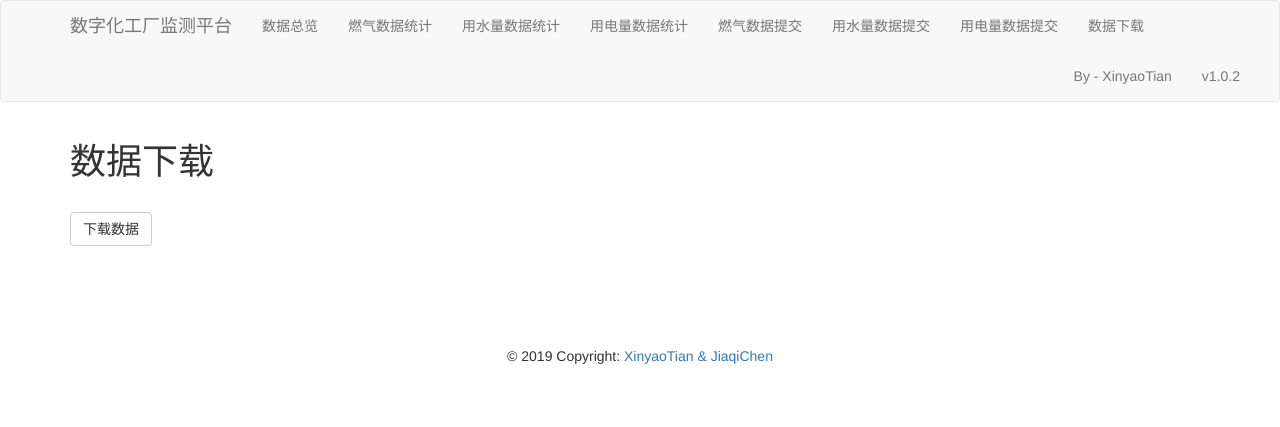
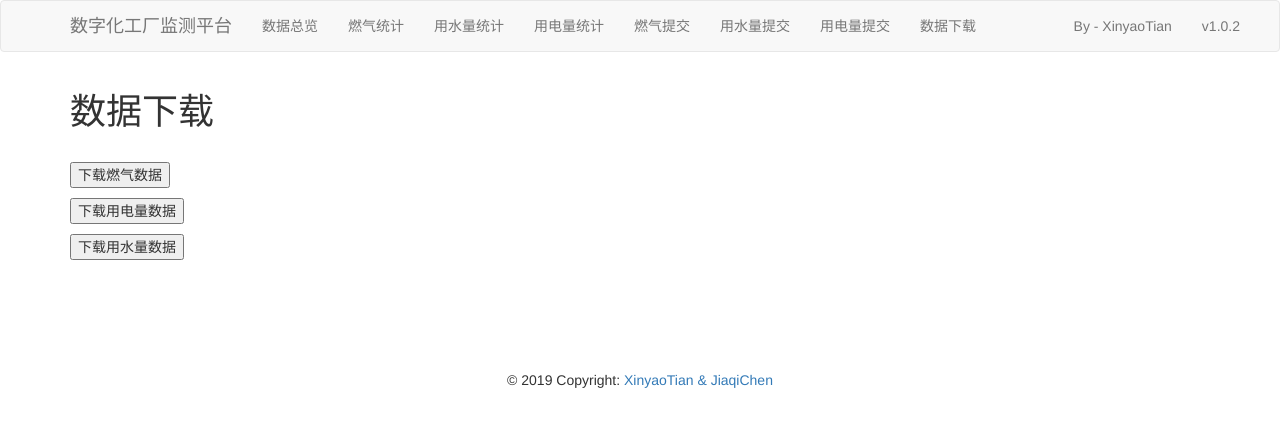
Before and after one commit to chenjiaqi-factory-project/WebUIPART, a Flask app: page /downloading in a window 1280 px wide. Shown: the top 427 px of the page. Run offline with Flask 2, Linux system fonts and the light colour scheme; some libraries are stand-ins or nearby versions.

Commit message:
Update data downloading function

```diff
--- a/app/forms.py
+++ b/app/forms.py
@@ -27,7 +27,9 @@ class WaterDataRecordForm(FlaskForm):
 
 # Send CSV file form
 class SendCsvFileForm(FlaskForm):
-    submit = SubmitField('下载数据')
+    gas_submit = SubmitField('下载燃气数据')
+    water_submit = SubmitField('下载用水量数据')
+    elec_submit = SubmitField('下载用电量数据')
 
 
 # View Panel Form
--- a/app/routes.py
+++ b/app/routes.py
@@ -182,11 +182,21 @@ def data_download_view():
 def data_download_post():
     form = SendCsvFileForm()
     if form.validate_on_submit():
-        get_doc_url = 'http://' + Config.DB_OPS_URL + '/api/gas/document/all-documents'
+        # choose data type
+        if form.gas_submit.data is True:
+            get_doc_url = 'http://' + Config.DB_OPS_URL + '/api/gas/document/all-documents'
+            file_name = 'gasData.csv'
+        elif form.elec_submit.data is True:
+            get_doc_url = 'http://' + Config.DB_OPS_URL + '/api/elec/document/all-documents'
+            file_name = 'elecData.csv'
+        else:
+            get_doc_url = 'http://' + Config.DB_OPS_URL + '/api/water/document/all-documents'
+            file_name = 'waterData.csv'
+
         result = requests.get(get_doc_url)
         if result.status_code == 200:
             document_list = get_api_info(result)
             write_csv(document_list, Config.DATA_CSV_PATH)
             flash('数据下载成功!', 'success')
             return send_file(Config.DATA_CSV_SEND_PATH, mimetype='text/csv',
-                             attachment_filename='data.csv', as_attachment=True)
+                             attachment_filename=file_name, as_attachment=True)
--- a/app/templates/base.html
+++ b/app/templates/base.html
@@ -23,12 +23,12 @@
                 <div class="container">
                     <ul class="nav navbar-nav">
                         <li><a href="{{ url_for('gas_panel_view') }}">数据总览</a></li>
-                        <li><a href="{{ url_for('gas_stats_panel') }}">燃气数据统计</a></li>
-                        <li><a href="{{ url_for('water_stats_panel') }}">用水量数据统计</a></li>
-                        <li><a href="{{ url_for('elec.elec_stats_panel') }}">用电量数据统计</a></li>
-                        <li><a href="{{ url_for('gas_data_submit_view') }}">燃气数据提交</a></li>
-                        <li><a href="{{ url_for('water_data_submit_view') }}">用水量数据提交</a></li>
-                        <li><a href="{{ url_for('elec.elec_data_submit_view') }}">用电量数据提交</a></li>
+                        <li><a href="{{ url_for('gas_stats_panel') }}">燃气统计</a></li>
+                        <li><a href="{{ url_for('water_stats_panel') }}">用水量统计</a></li>
+                        <li><a href="{{ url_for('elec.elec_stats_panel') }}">用电量统计</a></li>
+                        <li><a href="{{ url_for('gas_data_submit_view') }}">燃气提交</a></li>
+                        <li><a href="{{ url_for('water_data_submit_view') }}">用水量提交</a></li>
+                        <li><a href="{{ url_for('elec.elec_data_submit_view') }}">用电量提交</a></li>
                         <li><a href="{{ url_for('data_download_view') }}">数据下载</a></li>
                     </ul>
                     <ul class="nav navbar-nav navbar-right">
--- a/app/templates/dataDownLoad.html
+++ b/app/templates/dataDownLoad.html
@@ -8,7 +8,12 @@
     <div class="row">
         <div class="col-md-4">
             <!-- Just send a form to wtf is enough -->
-            {{ wtf.quick_form(form) }}
+            <form action="" method="post" novalidate>
+                {{ form.hidden_tag() }}
+                <p>{{ form.gas_submit }}</p>
+                <p>{{ form.elec_submit }}</p>
+                <p>{{ form.water_submit }}</p>
+            </form>
         </div>
     </div>
     <br>
```
Also changed, not shown: app/data_process/data.csv (+3 -11 lines).
